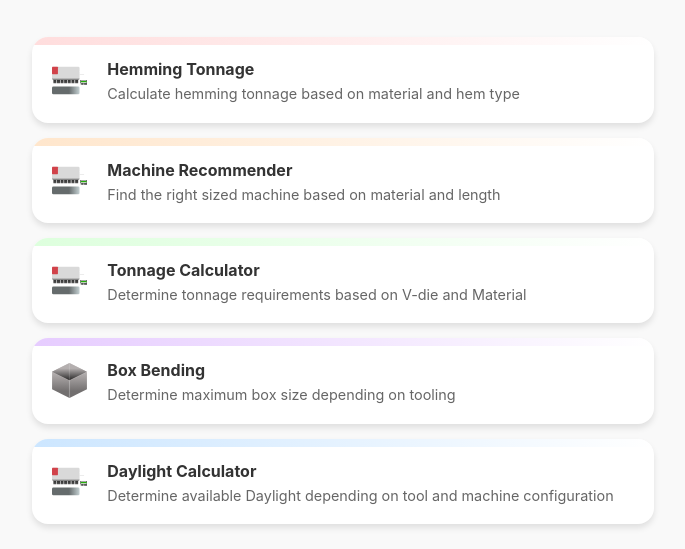
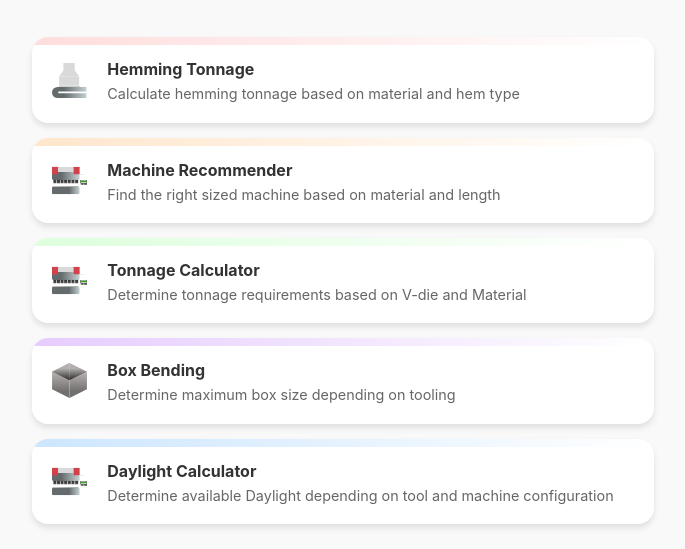
Before and after one commit to DaneColeson/QuickTools, a React (Create React App) app: page / in a window 1280 px wide. Shown: the part 171-720 px from the top of the page, without its empty margins (297-982 px from the left). Built offline with nearby package versions, Linux system fonts and the light colour scheme.

Commit message:
Adding Hemming Icon

```diff
--- /dev/null
+++ b/src/assets/HemmingIcon.tsx
@@ -0,0 +1,65 @@
+import React from "react";
+
+const HemmingIcon: React.FC<{ width?: number; height?: number; className?: string }> = ({
+  width = 100,
+  height = 100,
+  className = "",
+}) => (
+  <svg
+    width={width}
+    height={height}
+    viewBox="0 0 200 200"
+    fill="none"
+    xmlns="http://www.w3.org/2000/svg"
+    className={className}
+  >
+    <g clipPath="url(#clip0_0_1)">
+      {/* Bottom Bar */}
+      <rect x="31" y="137" width="166" height="63" fill="url(#paint0_linear)" />
+
+      {/* Circular End */}
+      <ellipse cx="32.5" cy="168.5" rx="32.5" ry="31.5" fill="#656B6C" />
+
+      {/* Hemming Surface */}
+      <path d="M35 167C35 164.79 36.79 163 39 163H200V173H39C36.79 173 35 171.21 35 169V167Z" fill="white" />
+
+      {/* Hemming Block */}
+      <g filter="url(#filter0_d)">
+        <rect x="41" y="76" width="114" height="54" fill="#D9D9D9" />
+      </g>
+
+      {/* Triangle Sections */}
+      <path d="M65.5 43L90.18 76H40.82L65.5 43Z" fill="#D9D9D9" />
+      <path d="M130.5 43L155.18 76H105.82L130.5 43Z" fill="#D9D9D9" />
+
+      {/* Central Bar */}
+      <rect x="65" width="65" height="76" fill="#D9D9D9" />
+    </g>
+
+    {/* Filters & Gradients */}
+    <defs>
+      <filter id="filter0_d" x="37" y="76" width="122" height="62" filterUnits="userSpaceOnUse" colorInterpolationFilters="sRGB">
+        <feFlood floodOpacity="0" result="BackgroundImageFix" />
+        <feColorMatrix in="SourceAlpha" type="matrix" values="0 0 0 0 0 0 0 0 0 0 0 0 0 0 0 0 0 0 127 0" result="hardAlpha" />
+        <feOffset dy="4" />
+        <feGaussianBlur stdDeviation="2" />
+        <feComposite in2="hardAlpha" operator="out" />
+        <feColorMatrix type="matrix" values="0 0 0 0 0 0 0 0 0 0 0 0 0 0 0 0 0 0 0.25 0" />
+        <feBlend mode="normal" in2="BackgroundImageFix" result="effect1_dropShadow" />
+        <feBlend mode="normal" in="SourceGraphic" in2="effect1_dropShadow" result="shape" />
+      </filter>
+
+      <linearGradient id="paint0_linear" x1="31" y1="168.5" x2="197" y2="168.5" gradientUnits="userSpaceOnUse">
+        <stop offset="0.22" stopColor="#656B6C" />
+        <stop offset="1" stopColor="#C4D0D2" />
+      </linearGradient>
+
+      <clipPath id="clip0_0_1">
+        <rect width="200" height="200" fill="white" />
+      </clipPath>
+    </defs>
+  </svg>
+);
+
+export default HemmingIcon;
+export {};
--- a/src/assets/MachineRecommenderIcon.tsx
+++ b/src/assets/MachineRecommenderIcon.tsx
@@ -1,6 +1,6 @@
 import React from "react";
 
-const MachineRecommenderIcon: React.FC<{ width?: number; height?: number; className?: string }> = ({
+const BoxIcon: React.FC<{ width?: number; height?: number; className?: string }> = ({
   width = 100,
   height = 80,
   className = "",
@@ -13,53 +13,59 @@ const MachineRecommenderIcon: React.FC<{ width?: number; height?: number; classN
     xmlns="http://www.w3.org/2000/svg"
     className={className}
   >
-    {/* Background Shape */}
+    <g clipPath="url(#clip0_12_3)">
       <rect y="29" width="200" height="67" rx="10" fill="url(#paint0_linear)" />
-
-    {/* Top Section */}
       <rect width="200" height="38" rx="10" fill="#D9D9D9" />
 
-    {/* Left Block */}
+      {/* Left & Right Blocks */}
       <path d="M0 4C0 1.79 1.79 0 4 0H39C41.21 0 43 1.79 43 4V50C43 52.21 41.21 54 39 54H4C1.79 54 0 52.21 0 50V4Z" fill="#D1424A" />
+      <rect x="157" width="43" height="54" rx="4" fill="#D1424A" />
+      <rect width="43" height="54" rx="4" fill="#D1424A" />
 
-    {/* Bottom Section */}
-    <rect y="144" width="200" height="56" rx="10" fill="url(#paint3_linear)" />
-
-    {/* Machine Sections */}
+      {/* Base Sections */}
+      <rect y="144" width="200" height="56" rx="10" fill="url(#paint1_linear)" />
       {[10, 36, 62, 88, 114, 141, 168].map((x, i) => (
-      <rect key={i} x={x} y="96" width="22" height="24" fill="url(#paint4_linear)" />
+        <rect key={i} x={x} y="96" width="22" height="24" fill="url(#paint2_linear)" />
       ))}
 
-    {/* Small details */}
-    <rect x="10" y="141" width="180" height="3" fill="url(#paint11_linear)" />
+      {/* Bottom Details */}
+      <rect x="10" y="141" width="180" height="3" fill="url(#paint9_linear)" />
       <path d="M200 54H231C232.1 54 233 54.89 233 56C233 57.1 232.1 58 231 58H200V54Z" fill="#D9D9D9" />
-    <rect x="206" y="96" width="48" height="36" rx="2" fill="url(#paint13_linear)" />
+      <rect x="206" y="96" width="48" height="36" rx="2" fill="url(#paint11_linear)" />
       <rect x="206" y="96" width="48" height="24" rx="2" fill="black" />
       <rect x="208" y="98" width="44" height="20" rx="2" fill="#D9D9D9" />
       <rect x="208" y="104" width="44" height="8" fill="#1DAE00" />
       <circle cx="230" cy="126" r="5" fill="#D9D9D9" />
+    </g>
 
-    {/* Linear Gradients */}
+    {/* Gradients & Clipping */}
     <defs>
       <linearGradient id="paint0_linear" x1="100" y1="29" x2="100" y2="96" gradientUnits="userSpaceOnUse">
         <stop offset="0.77" stopColor="#D9D9D9" />
         <stop offset="1" stopColor="#737373" />
       </linearGradient>
-      <linearGradient id="paint3_linear" x1="0" y1="172" x2="200" y2="172" gradientUnits="userSpaceOnUse">
+      <linearGradient id="paint1_linear" x1="0" y1="172" x2="200" y2="172" gradientUnits="userSpaceOnUse">
         <stop offset="0.615" stopColor="#656B6C" />
         <stop offset="1" stopColor="#C4D0D2" />
       </linearGradient>
-      <linearGradient id="paint4_linear" x1="21" y1="96" x2="21" y2="120" gradientUnits="userSpaceOnUse">
+      <linearGradient id="paint2_linear" x1="21" y1="96" x2="21" y2="120" gradientUnits="userSpaceOnUse">
         <stop offset="0.31" stopColor="#393939" />
         <stop offset="0.955" stopColor="#545454" />
       </linearGradient>
-      <linearGradient id="paint13_linear" x1="254" y1="114" x2="206" y2="114" gradientUnits="userSpaceOnUse">
+      <linearGradient id="paint9_linear" x1="10" y1="142.5" x2="190" y2="142.5" gradientUnits="userSpaceOnUse">
+        <stop stopColor="#D9D9D9" />
+        <stop offset="1" stopColor="#737373" />
+      </linearGradient>
+      <linearGradient id="paint11_linear" x1="254" y1="114" x2="206" y2="114" gradientUnits="userSpaceOnUse">
         <stop offset="0.775" stopColor="#737373" />
         <stop offset="1" stopColor="#D9D9D9" />
       </linearGradient>
+      <clipPath id="clip0_12_3">
+        <rect width="254" height="200" fill="white" />
+      </clipPath>
     </defs>
   </svg>
 );
 
-export default MachineRecommenderIcon;
+export default BoxIcon;
 export {};
--- a/src/components/App.tsx
+++ b/src/components/App.tsx
@@ -7,6 +7,7 @@ import MachineRecommender from "./MachineRecommender";
 import TonnageCalculator from "./TonnageCalculator";
 import DaylightCalculator from "./DaylightCalculator"; // New page
 import BoxBending from "./BoxBending"; // New page
+
 // Optional NotFound component
 const NotFound: React.FC = () => (
     <div style={{ textAlign: "center", marginTop: "50px" }}>
--- a/src/components/Home.tsx
+++ b/src/components/Home.tsx
@@ -4,8 +4,7 @@ import Footer from "./Footer";
 import "../styles/App.css"
 import { default as MachineRecommenderIcon } from "../assets/MachineRecommenderIcon";
 import { default as BoxIcon } from "../assets/BoxIcon";
-
-<BoxIcon />
+import { default as HemmingIcon } from "../assets/HemmingIcon";
 
 const Home: React.FC = () => (
     <div className="home-container">
@@ -18,7 +17,7 @@ const Home: React.FC = () => (
         <main className="content">
             <div className="icon-grid">
                 <Link to="/hemming-tonnage" className="icon icon-red">
-                <MachineRecommenderIcon width={50} height={50} />
+                <HemmingIcon width={50} height={50} />
                     <div className="icon-content">
                         <span><b>Hemming Tonnage</b></span>
                         <div className="subtext">Calculate hemming tonnage based on material and hem type</div>
--- a/src/styles/App.css
+++ b/src/styles/App.css
@@ -6,7 +6,7 @@
 }
 
 body {
-    font-family: -apple-system, BlinkMacSystemFont, "Segoe UI", Roboto, "Helvetica Neue", Arial, sans-serif;
+    font-family: -apple-system, BlinkMacSystemFont, "Segoe UI", "Roboto", "Helvetica Neue", Arial, sans-serif;
     background-color: #f9f9f9;
     color: #333;
     line-height: 1.5;
```
Lines whose indentation alone changed are shown as unchanged.
